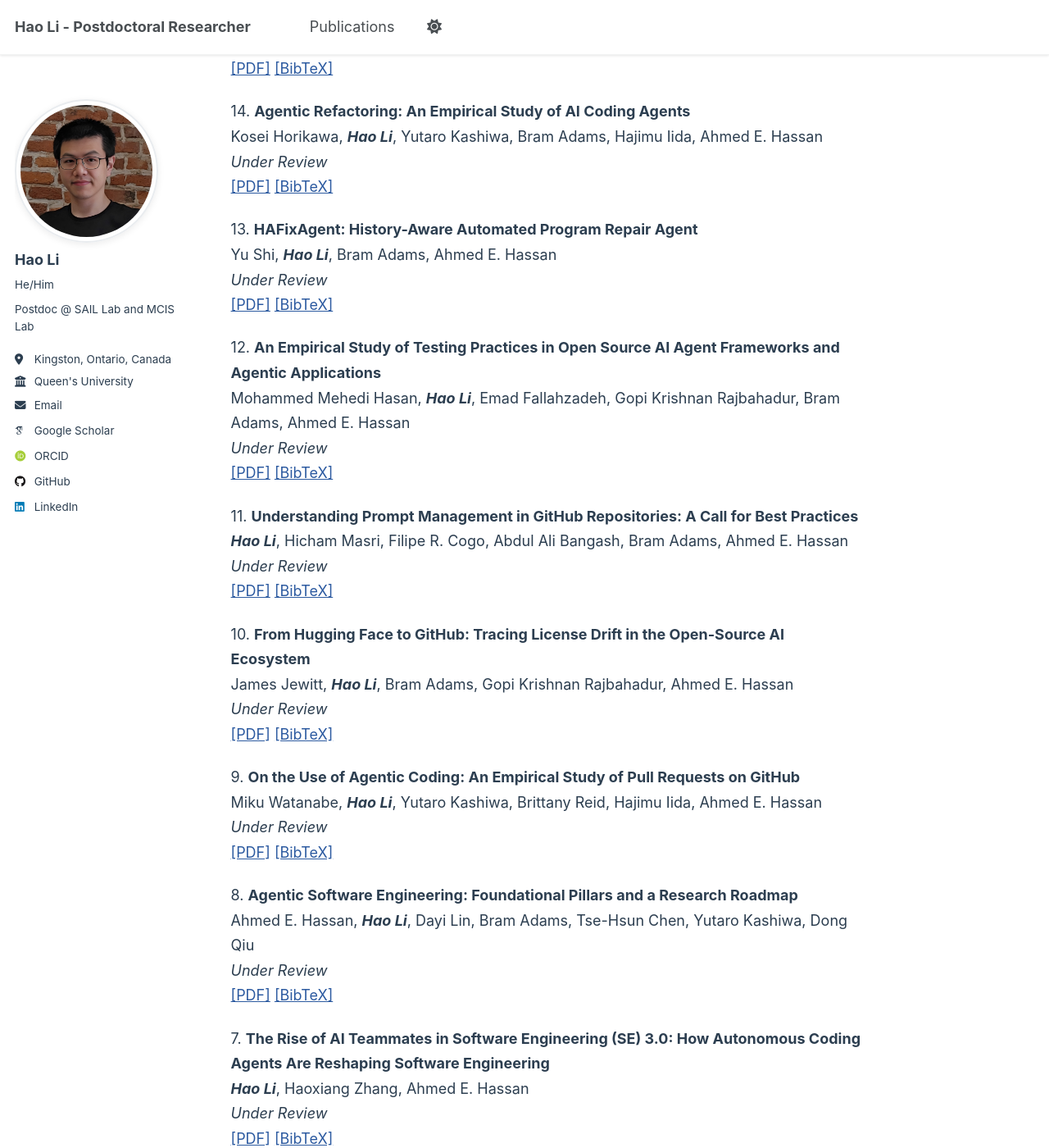
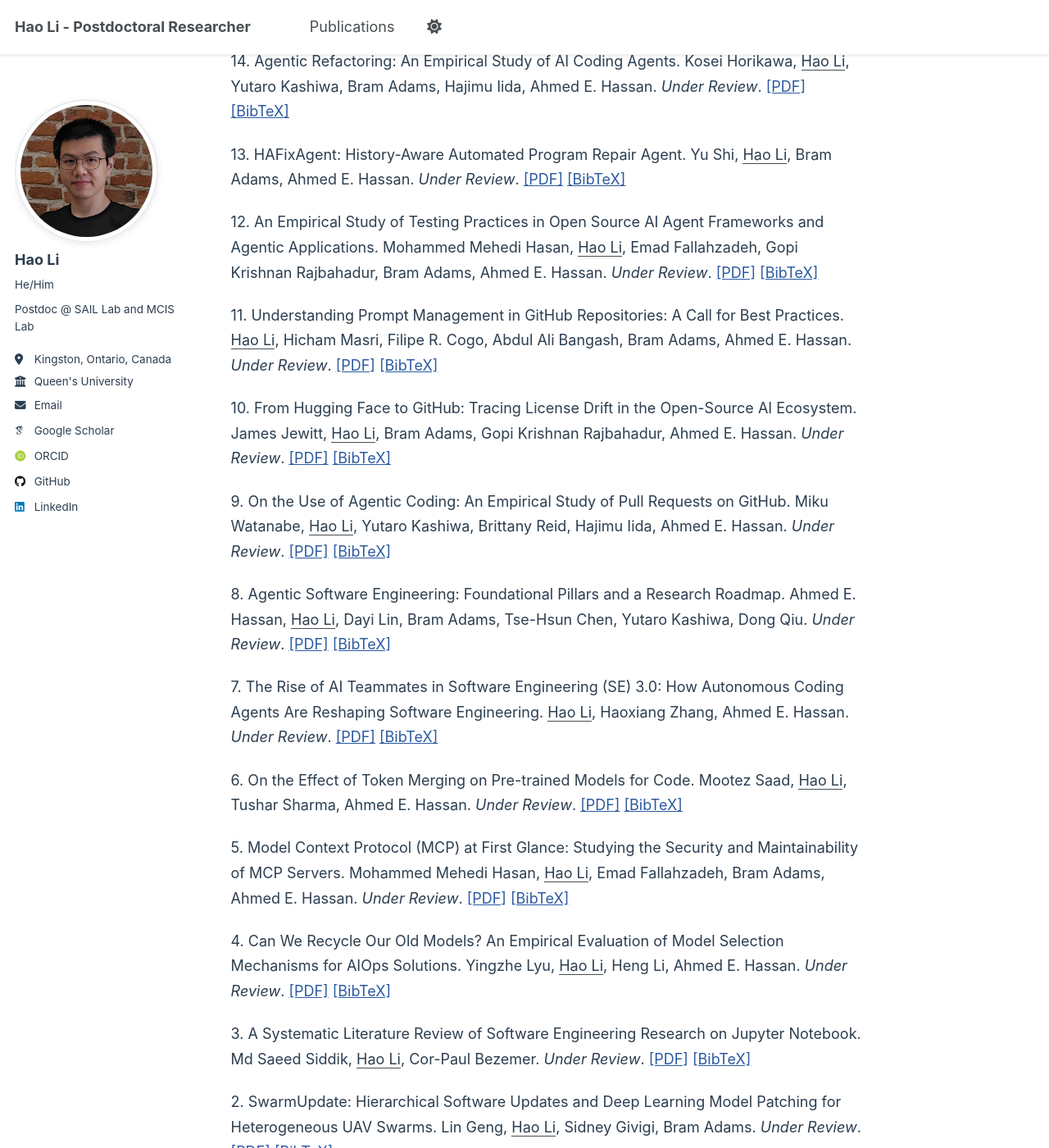
Before and after one commit to Leo-LiHao/Leo-LiHao.github.io, a Jekyll site: the page built from _pages/about.md, in a window 1280 px wide and 1400 px high, scrolled down 934 px. Shown: the whole window at 82% size. Built offline with Jekyll 4.4.1, drawn with Linux system fonts in a browser that asks for light colours; some web fonts are replaced; some of the changed text lies outside the part shown.

Commit message:
updated style

```diff
--- a/_pages/about.md
+++ b/_pages/about.md
@@ -33,109 +33,49 @@ For the most up-to-date list of my publications, please see my [Google Scholar p
 
 ### Preprints
 
-15\. **Agent READMEs: An Empirical Study of Context Files for Agentic Coding**
-Worawalan Chatlatanagulchai, ***Hao Li***, Yutaro Kashiwa, Brittany Reid, Kundjanasith Thonglek, Pattara Leelaprute, Arnon Rungsawang, Bundit Manaskasemsak, Bram Adams, Ahmed E. Hassan, Hajimu Iida
-*Under Review*
-[[PDF]](https://leo-lihao.github.io/files/P15.pdf) [[BibTeX]](https://leo-lihao.github.io/files/P15.bib)
+15\. Agent READMEs: An Empirical Study of Context Files for Agentic Coding. Worawalan Chatlatanagulchai, <u>Hao Li</u>, Yutaro Kashiwa, Brittany Reid, Kundjanasith Thonglek, Pattara Leelaprute, Arnon Rungsawang, Bundit Manaskasemsak, Bram Adams, Ahmed E. Hassan, Hajimu Iida. *Under Review*. [[PDF]](https://leo-lihao.github.io/files/P15.pdf) [[BibTeX]](https://leo-lihao.github.io/files/P15.bib)
 
-14\. **Agentic Refactoring: An Empirical Study of AI Coding Agents**
-Kosei Horikawa, ***Hao Li***, Yutaro Kashiwa, Bram Adams, Hajimu Iida, Ahmed E. Hassan
-*Under Review*
-[[PDF]](https://leo-lihao.github.io/files/P14.pdf) [[BibTeX]](https://leo-lihao.github.io/files/P14.bib)
+14\. Agentic Refactoring: An Empirical Study of AI Coding Agents. Kosei Horikawa, <u>Hao Li</u>, Yutaro Kashiwa, Bram Adams, Hajimu Iida, Ahmed E. Hassan. *Under Review*. [[PDF]](https://leo-lihao.github.io/files/P14.pdf) [[BibTeX]](https://leo-lihao.github.io/files/P14.bib)
 
-13\. **HAFixAgent: History-Aware Automated Program Repair Agent**
-Yu Shi, ***Hao Li***, Bram Adams, Ahmed E. Hassan
-*Under Review*
-[[PDF]](https://leo-lihao.github.io/files/P13.pdf) [[BibTeX]](https://leo-lihao.github.io/files/P13.bib)
+13\. HAFixAgent: History-Aware Automated Program Repair Agent. Yu Shi, <u>Hao Li</u>, Bram Adams, Ahmed E. Hassan. *Under Review*. [[PDF]](https://leo-lihao.github.io/files/P13.pdf) [[BibTeX]](https://leo-lihao.github.io/files/P13.bib)
 
-12\. **An Empirical Study of Testing Practices in Open Source AI Agent Frameworks and Agentic Applications**
-Mohammed Mehedi Hasan, ***Hao Li***, Emad Fallahzadeh, Gopi Krishnan Rajbahadur, Bram Adams, Ahmed E. Hassan
-*Under Review*
-[[PDF]](https://leo-lihao.github.io/files/P12.pdf) [[BibTeX]](https://leo-lihao.github.io/files/P12.bib)
+12\. An Empirical Study of Testing Practices in Open Source AI Agent Frameworks and Agentic Applications. Mohammed Mehedi Hasan, <u>Hao Li</u>, Emad Fallahzadeh, Gopi Krishnan Rajbahadur, Bram Adams, Ahmed E. Hassan. *Under Review*. [[PDF]](https://leo-lihao.github.io/files/P12.pdf) [[BibTeX]](https://leo-lihao.github.io/files/P12.bib)
 
-11\. **Understanding Prompt Management in GitHub Repositories: A Call for Best Practices**
-***Hao Li***, Hicham Masri, Filipe R. Cogo, Abdul Ali Bangash, Bram Adams, Ahmed E. Hassan
-*Under Review*
-[[PDF]](https://leo-lihao.github.io/files/P11.pdf) [[BibTeX]](https://leo-lihao.github.io/files/P11.bib)
+11\. Understanding Prompt Management in GitHub Repositories: A Call for Best Practices. <u>Hao Li</u>, Hicham Masri, Filipe R. Cogo, Abdul Ali Bangash, Bram Adams, Ahmed E. Hassan. *Under Review*. [[PDF]](https://leo-lihao.github.io/files/P11.pdf) [[BibTeX]](https://leo-lihao.github.io/files/P11.bib)
 
-10\. **From Hugging Face to GitHub: Tracing License Drift in the Open-Source AI Ecosystem**
-James Jewitt, ***Hao Li***, Bram Adams, Gopi Krishnan Rajbahadur, Ahmed E. Hassan
-*Under Review*
-[[PDF]](https://leo-lihao.github.io/files/P10.pdf) [[BibTeX]](https://leo-lihao.github.io/files/P10.bib)
+10\. From Hugging Face to GitHub: Tracing License Drift in the Open-Source AI Ecosystem. James Jewitt, <u>Hao Li</u>, Bram Adams, Gopi Krishnan Rajbahadur, Ahmed E. Hassan. *Under Review*. [[PDF]](https://leo-lihao.github.io/files/P10.pdf) [[BibTeX]](https://leo-lihao.github.io/files/P10.bib)
 
-9\. **On the Use of Agentic Coding: An Empirical Study of Pull Requests on GitHub**
-Miku Watanabe, ***Hao Li***, Yutaro Kashiwa, Brittany Reid, Hajimu Iida, Ahmed E. Hassan
-*Under Review*
-[[PDF]](https://leo-lihao.github.io/files/P9.pdf) [[BibTeX]](https://leo-lihao.github.io/files/P9.bib)
+9\. On the Use of Agentic Coding: An Empirical Study of Pull Requests on GitHub. Miku Watanabe, <u>Hao Li</u>, Yutaro Kashiwa, Brittany Reid, Hajimu Iida, Ahmed E. Hassan. *Under Review*. [[PDF]](https://leo-lihao.github.io/files/P9.pdf) [[BibTeX]](https://leo-lihao.github.io/files/P9.bib)
 
-8\. **Agentic Software Engineering: Foundational Pillars and a Research Roadmap**
-Ahmed E. Hassan, ***Hao Li***, Dayi Lin, Bram Adams, Tse-Hsun Chen, Yutaro Kashiwa, Dong Qiu
-*Under Review*
-[[PDF]](https://leo-lihao.github.io/files/P8.pdf) [[BibTeX]](https://leo-lihao.github.io/files/P8.bib)
+8\. Agentic Software Engineering: Foundational Pillars and a Research Roadmap. Ahmed E. Hassan, <u>Hao Li</u>, Dayi Lin, Bram Adams, Tse-Hsun Chen, Yutaro Kashiwa, Dong Qiu. *Under Review*. [[PDF]](https://leo-lihao.github.io/files/P8.pdf) [[BibTeX]](https://leo-lihao.github.io/files/P8.bib)
 
-7\. **The Rise of AI Teammates in Software Engineering (SE) 3.0: How Autonomous Coding Agents Are Reshaping Software Engineering**
-***Hao Li***, Haoxiang Zhang, Ahmed E. Hassan
-*Under Review*
-[[PDF]](https://leo-lihao.github.io/files/P7.pdf) [[BibTeX]](https://leo-lihao.github.io/files/P7.bib)
+7\. The Rise of AI Teammates in Software Engineering (SE) 3.0: How Autonomous Coding Agents Are Reshaping Software Engineering. <u>Hao Li</u>, Haoxiang Zhang, Ahmed E. Hassan. *Under Review*. [[PDF]](https://leo-lihao.github.io/files/P7.pdf) [[BibTeX]](https://leo-lihao.github.io/files/P7.bib)
 
-6\. **On the Effect of Token Merging on Pre-trained Models for Code**
-Mootez Saad, ***Hao Li***, Tushar Sharma, Ahmed E. Hassan
-*Under Review*
-[[PDF]](https://leo-lihao.github.io/files/P6.pdf) [[BibTeX]](https://leo-lihao.github.io/files/P6.bib)
+6\. On the Effect of Token Merging on Pre-trained Models for Code. Mootez Saad, <u>Hao Li</u>, Tushar Sharma, Ahmed E. Hassan. *Under Review*. [[PDF]](https://leo-lihao.github.io/files/P6.pdf) [[BibTeX]](https://leo-lihao.github.io/files/P6.bib)
 
-5\. **Model Context Protocol (MCP) at First Glance: Studying the Security and Maintainability of MCP Servers**
-Mohammed Mehedi Hasan, ***Hao Li***, Emad Fallahzadeh, Bram Adams, Ahmed E. Hassan
-*Under Review*
-[[PDF]](https://leo-lihao.github.io/files/P5.pdf) [[BibTeX]](https://leo-lihao.github.io/files/P5.bib)
+5\. Model Context Protocol (MCP) at First Glance: Studying the Security and Maintainability of MCP Servers. Mohammed Mehedi Hasan, <u>Hao Li</u>, Emad Fallahzadeh, Bram Adams, Ahmed E. Hassan. *Under Review*. [[PDF]](https://leo-lihao.github.io/files/P5.pdf) [[BibTeX]](https://leo-lihao.github.io/files/P5.bib)
 
-4\. **Can We Recycle Our Old Models? An Empirical Evaluation of Model Selection Mechanisms for AIOps Solutions**
-Yingzhe Lyu, ***Hao Li***, Heng Li, Ahmed E. Hassan
-*Under Review*
-[[PDF]](https://leo-lihao.github.io/files/P4.pdf) [[BibTeX]](https://leo-lihao.github.io/files/P4.bib)
+4\. Can We Recycle Our Old Models? An Empirical Evaluation of Model Selection Mechanisms for AIOps Solutions. Yingzhe Lyu, <u>Hao Li</u>, Heng Li, Ahmed E. Hassan. *Under Review*. [[PDF]](https://leo-lihao.github.io/files/P4.pdf) [[BibTeX]](https://leo-lihao.github.io/files/P4.bib)
 
-3\. **A Systematic Literature Review of Software Engineering Research on Jupyter Notebook**
-Md Saeed Siddik, ***Hao Li***, Cor-Paul Bezemer
-*Under Review*
-[[PDF]](https://leo-lihao.github.io/files/P3.pdf) [[BibTeX]](https://leo-lihao.github.io/files/P3.bib)
+3\. A Systematic Literature Review of Software Engineering Research on Jupyter Notebook. Md Saeed Siddik, <u>Hao Li</u>, Cor-Paul Bezemer. *Under Review*. [[PDF]](https://leo-lihao.github.io/files/P3.pdf) [[BibTeX]](https://leo-lihao.github.io/files/P3.bib)
 
-2\. **SwarmUpdate: Hierarchical Software Updates and Deep Learning Model Patching for Heterogeneous UAV Swarms**
-Lin Geng, ***Hao Li***, Sidney Givigi, Bram Adams
-*Under Review*
-[[PDF]](https://leo-lihao.github.io/files/P2.pdf) [[BibTeX]](https://leo-lihao.github.io/files/P2.bib)
+2\. SwarmUpdate: Hierarchical Software Updates and Deep Learning Model Patching for Heterogeneous UAV Swarms. Lin Geng, <u>Hao Li</u>, Sidney Givigi, Bram Adams. *Under Review*. [[PDF]](https://leo-lihao.github.io/files/P2.pdf) [[BibTeX]](https://leo-lihao.github.io/files/P2.bib)
 
-1\. **Towards Refining Developer Questions using LLM-Based Named Entity Recognition for Developer Chatroom Conversations**
-Pouya Fathollahzadeh, Mariam El Mezouar, ***Hao Li***, Ying Zou, Ahmed E. Hassan
-*Under Review*
-[[PDF]](https://leo-lihao.github.io/files/P1.pdf) [[BibTeX]](https://leo-lihao.github.io/files/P1.bib)
+1\. Towards Refining Developer Questions using LLM-Based Named Entity Recognition for Developer Chatroom Conversations. Pouya Fathollahzadeh, Mariam El Mezouar, <u>Hao Li</u>, Ying Zou, Ahmed E. Hassan. *Under Review*. [[PDF]](https://leo-lihao.github.io/files/P1.pdf) [[BibTeX]](https://leo-lihao.github.io/files/P1.bib)
 
 ### Journal Articles
 
-4\. **Studying the Impact of TensorFlow and PyTorch Bindings on Machine Learning Software Quality**
-  ***Hao Li***, Gopi Krishnan Rajbahadur, Cor-Paul Bezemer
-  *ACM Transactions on Software Engineering and Methodology (TOSEM), 2024*
-  [[PDF]](https://leo-lihao.github.io/files/J3.pdf) [[BibTeX]](https://leo-lihao.github.io/files/J3.bib)
+4\. Studying the Impact of TensorFlow and PyTorch Bindings on Machine Learning Software Quality. <u>Hao Li</u>, Gopi Krishnan Rajbahadur, Cor-Paul Bezemer. *ACM Transactions on Software Engineering and Methodology (TOSEM), 2024*. [[PDF]](https://leo-lihao.github.io/files/J3.pdf) [[BibTeX]](https://leo-lihao.github.io/files/J3.bib)
 
-3\. **Bridging the Language Gap: An Empirical Study of Bindings for Open Source Machine Learning Libraries Across Software Package Ecosystems**
-  ***Hao Li***, Cor-Paul Bezemer
-  *Empirical Software Engineering (EMSE), 2024*
-  [[PDF]](https://leo-lihao.github.io/files/J4.pdf) [[BibTeX]](https://leo-lihao.github.io/files/J4.bib)
+3\. Bridging the Language Gap: An Empirical Study of Bindings for Open Source Machine Learning Libraries Across Software Package Ecosystems. <u>Hao Li</u>, Cor-Paul Bezemer. *Empirical Software Engineering (EMSE), 2024*. [[PDF]](https://leo-lihao.github.io/files/J4.pdf) [[BibTeX]](https://leo-lihao.github.io/files/J4.bib)
 
-2\. **Keeping Deep Learning Models in Check: A History-Based Approach to Mitigate Overfitting**
-  ***Hao Li***, Gopi Krishnan Rajbahadur, Dayi Lin, Cor-Paul Bezemer, Zhen Ming (Jack) Jiang
-  *IEEE Access, 2024*
-  [[PDF]](https://leo-lihao.github.io/files/J2.pdf) [[BibTeX]](https://leo-lihao.github.io/files/J2.bib)
+2\. Keeping Deep Learning Models in Check: A History-Based Approach to Mitigate Overfitting. <u>Hao Li</u>, Gopi Krishnan Rajbahadur, Dayi Lin, Cor-Paul Bezemer, Zhen Ming (Jack) Jiang. *IEEE Access, 2024*. [[PDF]](https://leo-lihao.github.io/files/J2.pdf) [[BibTeX]](https://leo-lihao.github.io/files/J2.bib)
 
-1\. **An Empirical Study of Yanked Releases in the Rust Package Registry**
-  ***Hao Li***, Filipe R. Cogo, Cor-Paul Bezemer
-  *IEEE Transactions on Software Engineering (TSE), 2023*
-  [[PDF]](https://leo-lihao.github.io/files/J1.pdf) [[BibTeX]](https://leo-lihao.github.io/files/J1.bib)
+1\. An Empirical Study of Yanked Releases in the Rust Package Registry. <u>Hao Li</u>, Filipe R. Cogo, Cor-Paul Bezemer. *IEEE Transactions on Software Engineering (TSE), 2023*. [[PDF]](https://leo-lihao.github.io/files/J1.pdf) [[BibTeX]](https://leo-lihao.github.io/files/J1.bib)
 
 ### Conference Papers
 
-1\. **Software Engineering and Foundation Models: Insights from Industry Blogs Using a Jury of Foundation Models**
-  ***Hao Li***, Cor-Paul Bezemer, Ahmed E. Hassan
-  *IEEE/ACM 47th International Conference on Software Engineering: Software Engineering in Practice (ICSE-SEIP), 2025*
-  [[PDF]](https://leo-lihao.github.io/files/C1.pdf) [[BibTeX]](https://leo-lihao.github.io/files/C1.bib)
+1\. Software Engineering and Foundation Models: Insights from Industry Blogs Using a Jury of Foundation Models. <u>Hao Li</u>, Cor-Paul Bezemer, Ahmed E. Hassan. *IEEE/ACM 47th International Conference on Software Engineering: Software Engineering in Practice (ICSE-SEIP), 2025*. [[PDF]](https://leo-lihao.github.io/files/C1.pdf) [[BibTeX]](https://leo-lihao.github.io/files/C1.bib)
 
 ## Academic Services
 
```
Also changed, not shown: other parts of _pages/about.md (+2 -2 lines).
